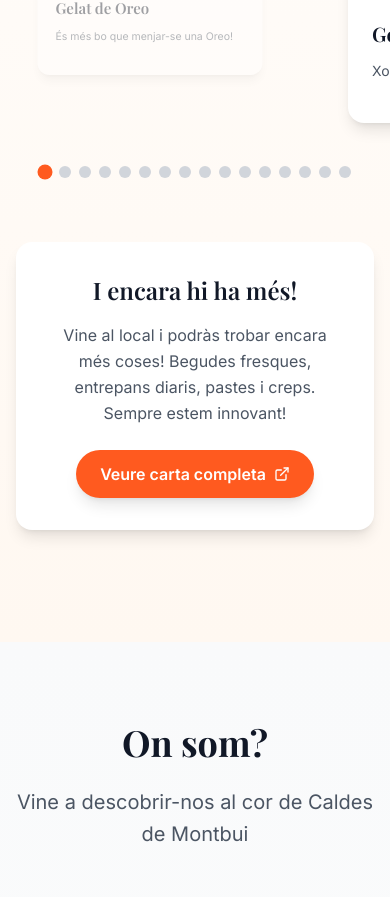
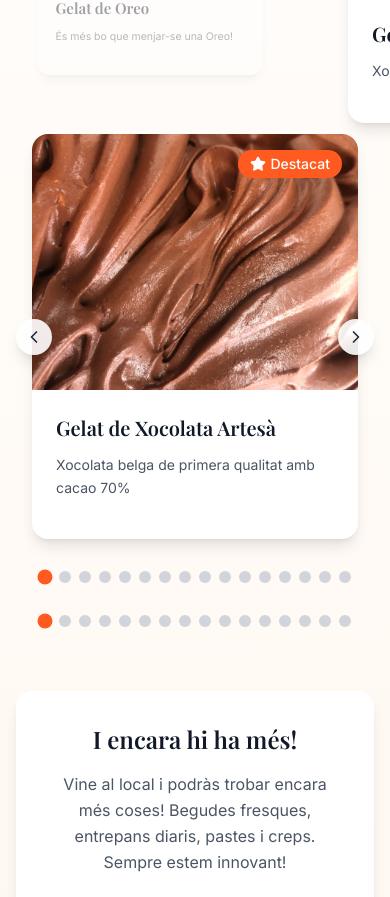
Before and after one commit to janaigutierrez/cafeiseo, a React (Vite) app: page / in a window 390 px wide. Shown: the part 3956-4853 px from the top of the page. Built offline with nearby package versions, Linux system fonts and the light colour scheme.

Commit message:
responsive fix

```diff
--- a/src/components/sections/Products.jsx
+++ b/src/components/sections/Products.jsx
@@ -146,7 +146,45 @@ const Products = () => {
                             <ChevronRight className="h-6 w-6" />
                         </button>
                     </div>
+                    {/* Mobile - 1 sola card centrada */}
+                    <div className="md:hidden relative max-w-sm mx-auto px-4">
 
+                        {/* Botó anterior */}
+                        <button
+                            onClick={prevSlide}
+                            className="absolute left-0 top-1/2 -translate-y-1/2 z-10 bg-white/90 hover:bg-white text-gray-800 p-2 rounded-full shadow-lg transition-all duration-200"
+                        >
+                            <ChevronLeft className="h-5 w-5" />
+                        </button>
+
+                        {/* Card actual només */}
+                        <div className="transition-all duration-500">
+                            <ProductCard
+                                producte={currentData[currentIndex]}
+                                tipus={activeTab === 'gelats' ? 'gelat' : 'general'}
+                            />
+                        </div>
+
+                        {/* Botó següent */}
+                        <button
+                            onClick={nextSlide}
+                            className="absolute right-0 top-1/2 -translate-y-1/2 z-10 bg-white/90 hover:bg-white text-gray-800 p-2 rounded-full shadow-lg transition-all duration-200"
+                        >
+                            <ChevronRight className="h-5 w-5" />
+                        </button>
+                    </div>
+
+                    {/* Indicadors */}
+                    <div className="flex justify-center mt-8 space-x-2">
+                        {currentData.map((_, index) => (
+                            <button
+                                key={index}
+                                onClick={() => setCurrentIndex(index)}
+                                className={`w-3 h-3 rounded-full transition-all duration-200 ${index === currentIndex ? 'bg-gelato-500 scale-125' : 'bg-gray-300'
+                                    }`}
+                            />
+                        ))}
+                    </div>
                     {/* Indicadors */}
                     <div className="flex justify-center mt-8 space-x-2">
                         {currentData.map((_, index) => (
```
